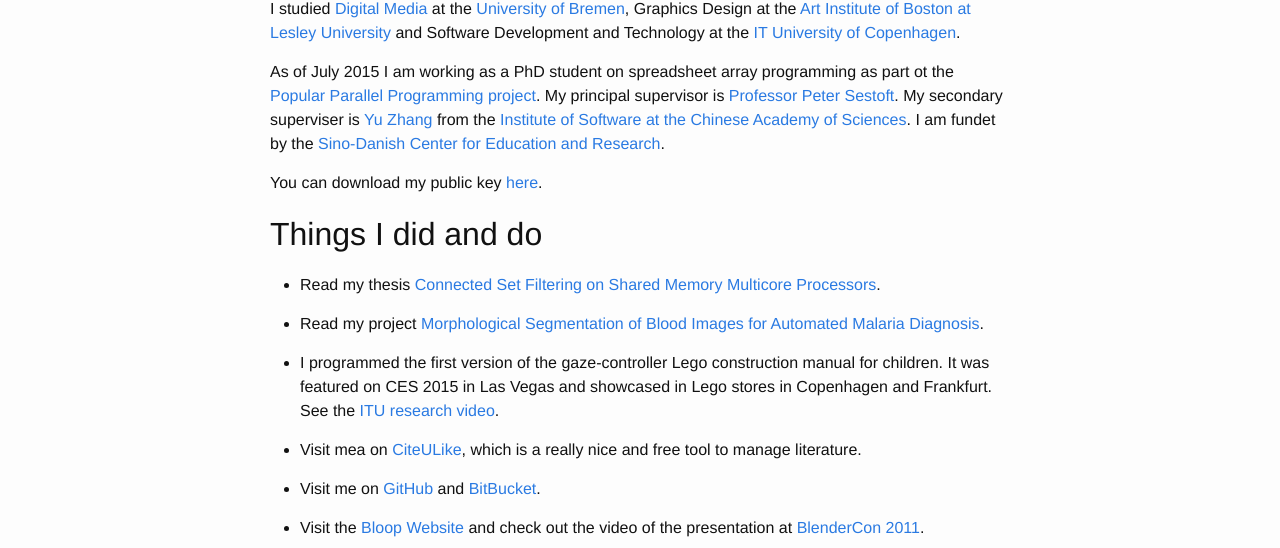
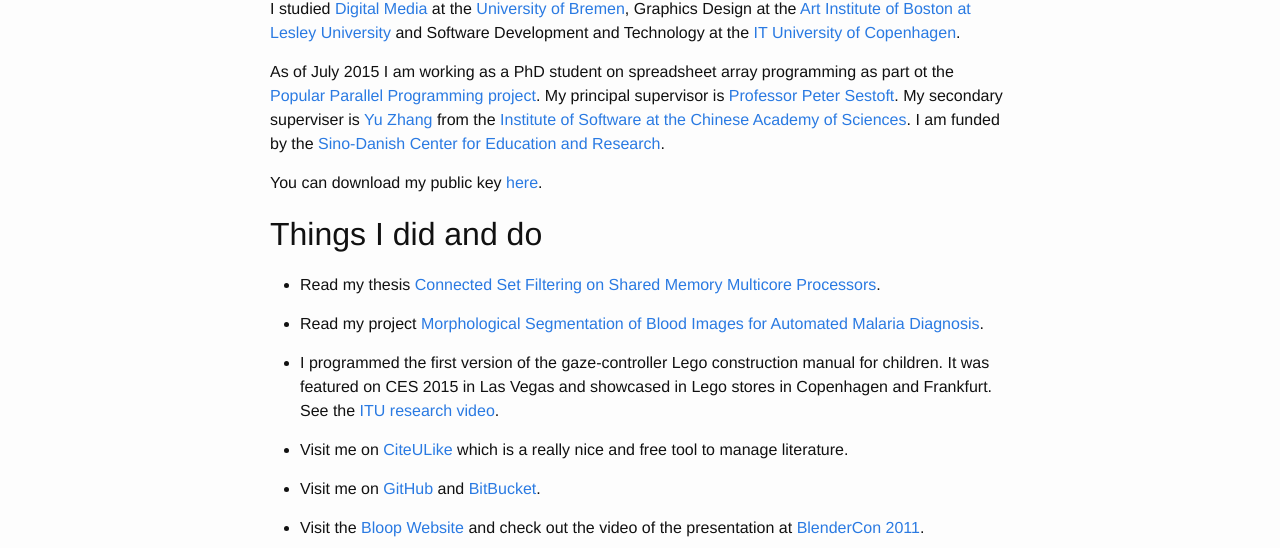
Before and after one commit to fbie/fbie.github.io, a Jekyll site: the page built from about.md, in a window 1280 px wide. Shown: the part 167-715 px from the top of the page. Built offline with Jekyll 4.4.1, drawn with Linux system fonts in a browser that asks for light colours.

Commit message:
fix embarassing typos

```diff
--- a/about.md
+++ b/about.md
@@ -17,7 +17,7 @@ principal supervisor is
 [Professor Peter Sestoft](https://itu.dk/people/sestoft). My secondary
 superviser is [Yu Zhang](http://lcs.ios.ac.cn/~yzhang) from the
 [Institute of Software at the Chinese Academy of Sciences](http://lcs.ios.ac.cn). I
-am fundet by the
+am funded by the
 [Sino-Danish Center for Education and Research](http://sinodanishcenter.com).
 
 You can download my public key [here](files/fbie_pubkey.asc).
@@ -35,7 +35,7 @@ Automated Malaria Diagnosis](files/morphological_segmentation_malaria.pdf).
   Vegas and showcased in Lego stores in Copenhagen and Frankfurt. See
   the [ITU research video](IT University of Copenhagen).
 
-- Visit mea on [CiteULike](http://citeulike.org/user/fbie), which is a
+- Visit me on [CiteULike](http://citeulike.org/user/fbie) which is a
   really nice and free tool to manage literature.
 
 - Visit me on [GitHub](https://github.com/fbie) and [BitBucket](https://bitbucket.org/fbie).
```
